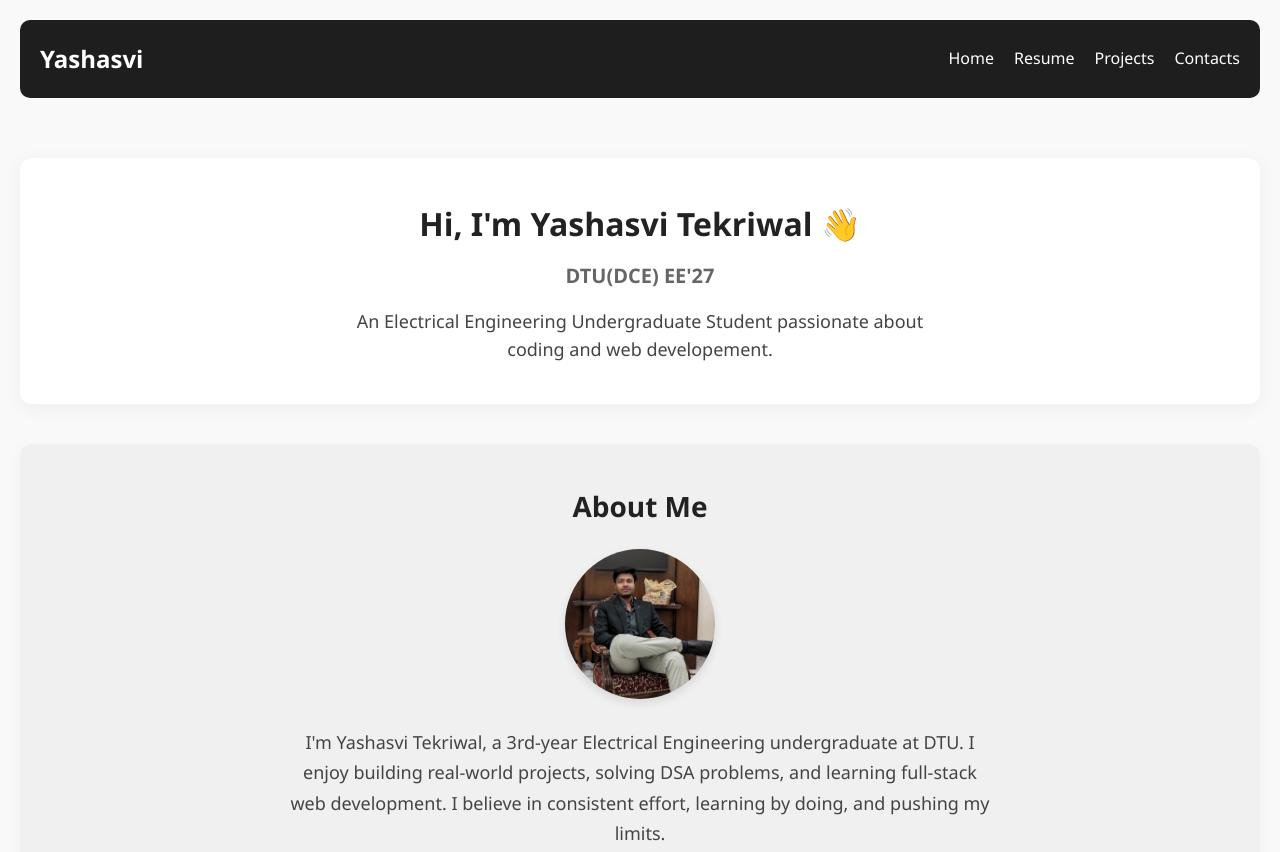
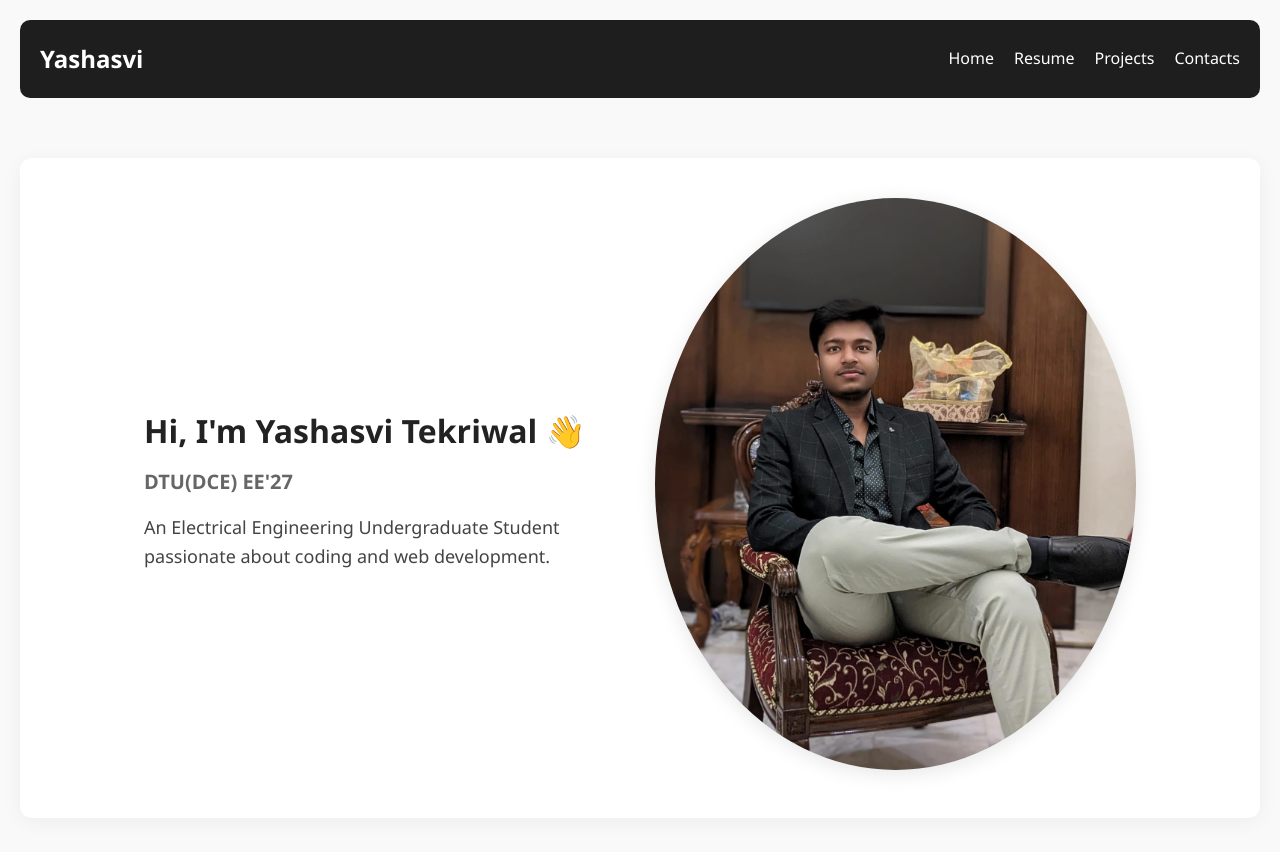
Before and after one commit to Yashasvi-14/Yashasvi_portfolio, a plain HTML site: page index.html in a window 1280 px wide. Shown: the top 852 px of the page. Drawn offline with Linux system fonts and the light colour scheme.

Commit message:
Hero section with flexbox layout and profile image and fixed typo

```diff
--- a/index.html
+++ b/index.html
@@ -20,14 +20,18 @@
     </header>
 
     <section id="about" class="hero">
-        <h2>Hi, I'm Yashasvi Tekriwal 👋</h2>
-        <h3>DTU(DCE) EE'27</h3>
-        <p>An Electrical Engineering Undergraduate Student passionate about coding and web developement.</p>
+        <div class="hero-text">
+            <h2>Hi, I'm Yashasvi Tekriwal 👋</h2>
+            <h3>DTU(DCE) EE'27</h3>
+            <p>An Electrical Engineering Undergraduate Student passionate about coding and web development.</p>
+        </div>
+        <div class="hero-image">
+            <img src="images/my pic.jpg" alt="Yashasvi Tekriwal">
+        </div>
     </section>
 
     <section class="about">
         <h2>About Me</h2>
-        <img src="images/my pic.jpg" alt="Yashasvi Tekriwal" class="profile-pic">
         <p>
             I'm Yashasvi Tekriwal, a 3rd-year Electrical Engineering undergraduate at DTU.
             I enjoy building real-world projects, solving DSA problems, and learning full-stack web development.
--- a/style.css
+++ b/style.css
@@ -47,31 +47,52 @@ Makes it white, bold, and slightly larger (24px) so it feels like a logo.*/
 /* the earlier transition, the color change is smooth.*/
 
 .hero{
-    margin-top: 60px;/*Adds space above the section so it’s not stuck to the navbar*/
-    text-align: center;/*Centers all the text in the hero section (h2, h3, p)*/
-    padding: 40px 20px;/*Adds 40px space above/below, 20px left/right inside the section.*/
+    display:flex;
+    align-items: center;
+    justify-content: space-between;
+    padding: 40px 10%;/*Adds 40px space above/below, 10% left/right inside the section.*/
     background-color: #ffffff;/*Gives a white background to highlight the hero section.*/
     border-radius: 12px;/*Makes the corners smooth and rounded.*/
     box-shadow: 0 4px 20px rgba(0,0,0,0.05);/*Adds a very light shadow under the hero box — gives it a lifted/card loo*/
+    flex-wrap: wrap;
+    gap: 30px;
+    margin-top: 60px;
+}
+.hero-text{
+    flex: 1;
+    min-width: 280px;
 }
 
-.hero h2{
+.hero-text h2{
     font-size: 32px;
     color: #222;
     margin-bottom: 10px;
 }
 
-.hero h3{
+.hero-text h3{
     font-size: 20px;
     color: #666;
     margin-bottom: 15px;
 }
 
-.hero p{
+.hero-text p{
     font-size: 18px;
     color: #444;
     max-width: 600px;
-    margin: 0 auto;
+}
+
+.hero-image{
+    flex: 1;
+    text-align: center;
+    min-width: 200px;
+}
+
+.hero-image img{
+    max-width: 250px;
+    border-radius: 50%;
+    box-shadow: 0 4px 20px rgba(0,0,0,0.1);
+    max-width: 100%;
+    height: auto;
 }
 
 .about{
```
